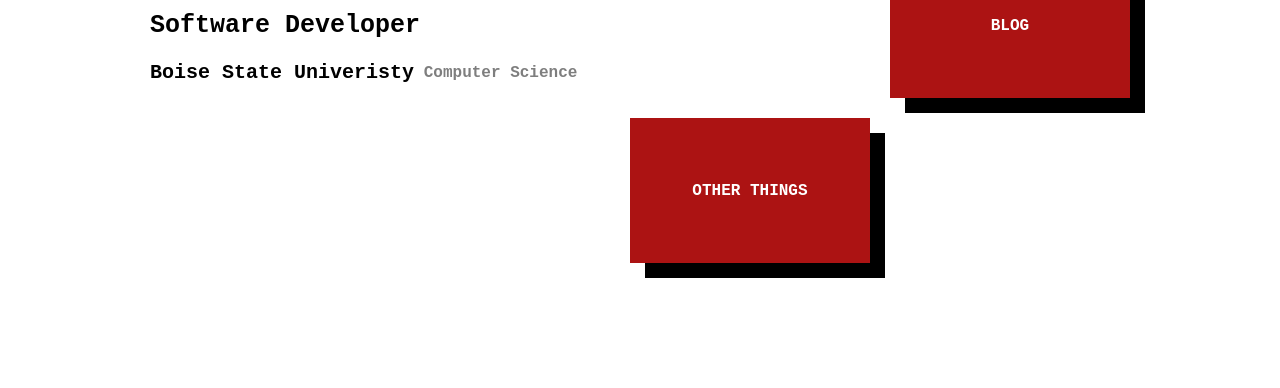
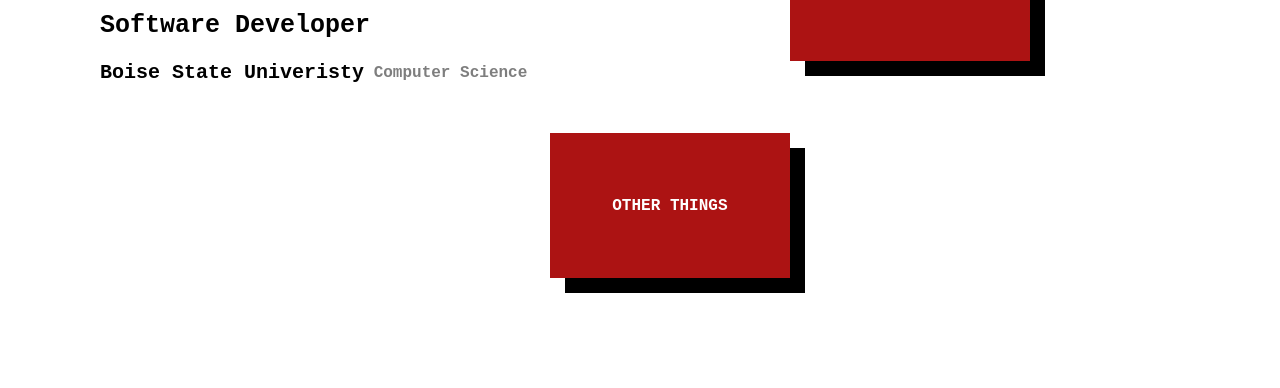
Before and after one commit to tennehkanneh/personal-website, a plain HTML site: page public/pages/about.html in a window 1280 px wide. Shown: the part 412-800 px from the top of the page. Drawn offline with Linux system fonts and the light colour scheme; files that its build step writes are made by us from their sources.

Commit message:
About card page basic set look completed.

```diff
--- a/public/css/about.css
+++ b/public/css/about.css
@@ -1,35 +1,39 @@
-/* ... other styles in your main.css ... */
-
 @font-face {
-    font-family: 'Nico Mojo'; /* Give your font a name */
+    font-family: 'Nico Mojo';
     src: url('/public/src/NicoMoji-Regular.ttf') format('truetype'); /* Path to your TTF file */
 
-  }
-  @import url('https://fonts.googleapis.com/css2?family=Martian+Mono:wght@100..800&display=swap');
+}
 
-body {  /* Important: Add this to the body */
+@import url('https://fonts.googleapis.com/css2?family=Martian+Mono:wght@100..800&display=swap');
+
+body {
     display: flex;
-    justify-content: center; /* Centers horizontally */
-    align-items: center;     /* Centers vertically (if needed) */
-    min-height: 100vh;      /* Makes sure body takes up full viewport height */
-    margin: 0;             /* Remove default body margins */
+    justify-content: flex-start; /* Left-align body content */
+    align-items: center; /* Vertically center body content */
+    min-height: 100vh;
+    margin: 0;
 }
 
 .container {
-    display: flex;
-    max-width: 1200px; /* Or a specific width if you prefer */
-    padding: 20px;
+    /* Info column, cards column*/
+    display: grid;
+    grid-template-columns: auto auto;
+
+    font-family: 'Martian Mono', monospace;
+
+
+    padding: 0px;
+    gap: 0px;
+    margin: 0px;
     align-items: center; /* Vertically center .info and .bio */
-    gap: 10px;
-    font-family: 'Martian Mono', monospace;
 }
 
 .info {
     padding: 20px;
-    font-family: 'Martian Mono', monospace;
+    padding-left: 100px;
 }
 
-.info h1 {
+h1 {
     white-space: nowrap;
     color: #AC1313;
     font-family: 'Nico Mojo';
@@ -38,18 +42,26 @@ body {  /* Important: Add this to the body */
 }
 
 .info h2 {
-    padding:0px;
-    gap:0px
+    padding: 0px;
+    gap: 0px;
+
+}
+
+main {
+    align-items: right;
 }
 
 .cards-container {
+    align-self: center;
+
     display: grid;
     grid-template-columns: 1fr 1fr;
-    grid-template-rows: 1fr 1fr 1fr;
-    gap: 20px;
-    padding: 20px;
-    height: 400px;
-    position: relative;
+    grid-template-rows: 1fr 1fr 1fr 1fr;
+
+    /* Gap and Padding causing overflow*/
+    gap: 0px;
+    padding: 0px;
+    width: 100%;
 }
 
 .cards h4 {
@@ -87,9 +99,9 @@ body {  /* Important: Add this to the body */
 }
 
 #blog {
-    /* Place in the second column and second row */
+    /* Place in the second column and middle of 4 rows */
     grid-column: 2;
-    grid-row: 2;
+    grid-row: 2/4;
 
     /* align to the start of the grid cell*/
     align-self: center;
@@ -97,9 +109,9 @@ body {  /* Important: Add this to the body */
 }
 
 #other-things {
-    /* Place in the first column and thrid row */
+    /* Place in the first column and fourth row */
     grid-column: 1;
-    grid-row: 3;
+    grid-row: 4;
 
     /* align to the end of the grid cell */
     align-self: center;
--- a/public/css/main.css
+++ b/public/css/main.css
@@ -58,9 +58,11 @@ html, body {
     cursor: pointer;
     transition: border-color 0.25s;
   }
+
   button:hover {
     border-color: #646cff;
   }
+
   button:focus,
   button:focus-visible {
     outline: 4px auto -webkit-focus-ring-color;
@@ -137,4 +139,8 @@ html, body {
     color: firebrick;
   }
 
+  main {
+    width: 100%;
+  }
+
   /************************************************ END OF: Navigation Bar CSS ************************************************/
```
Also changed, not shown: public/pages/about.html (indentation only).
